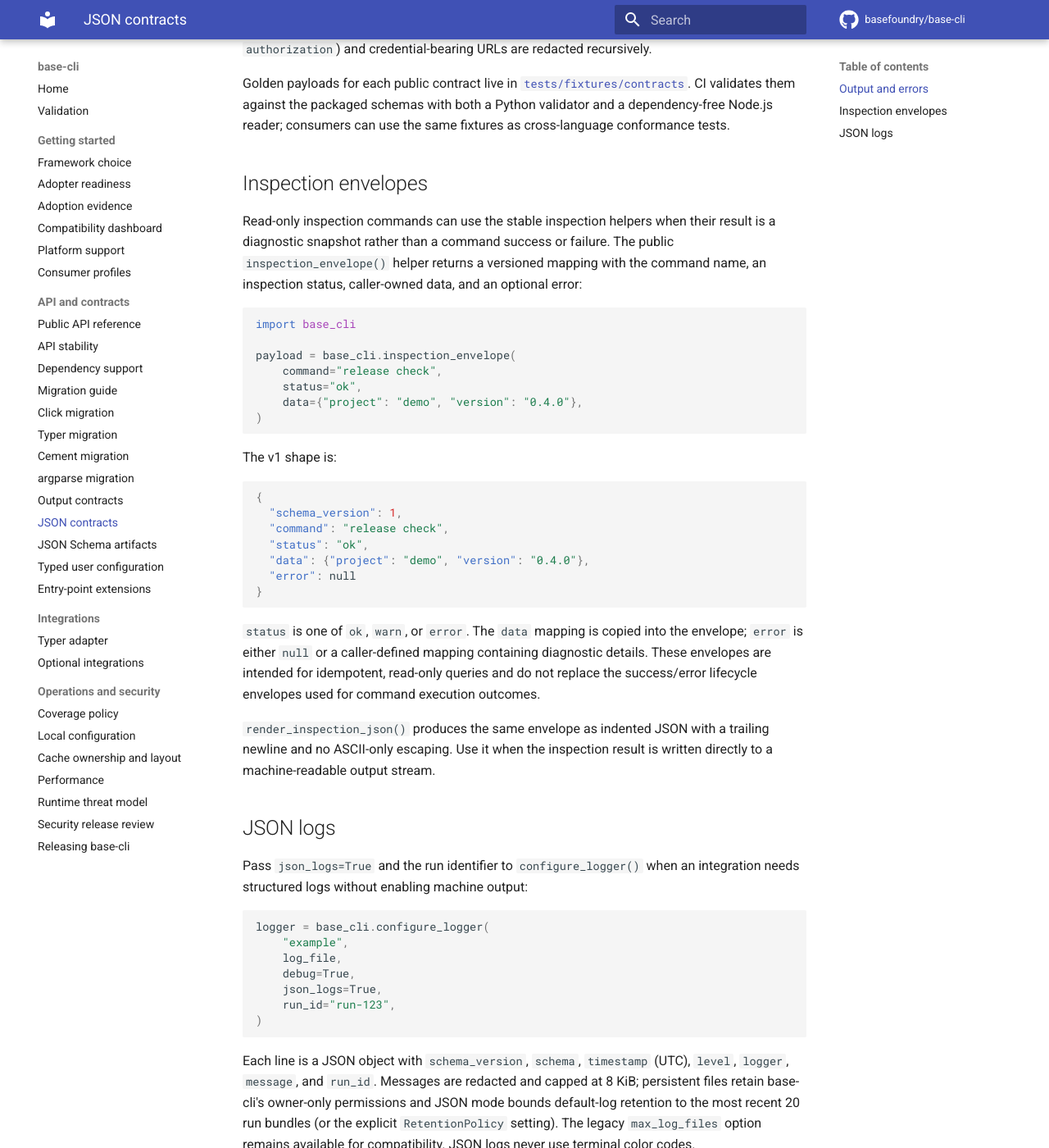
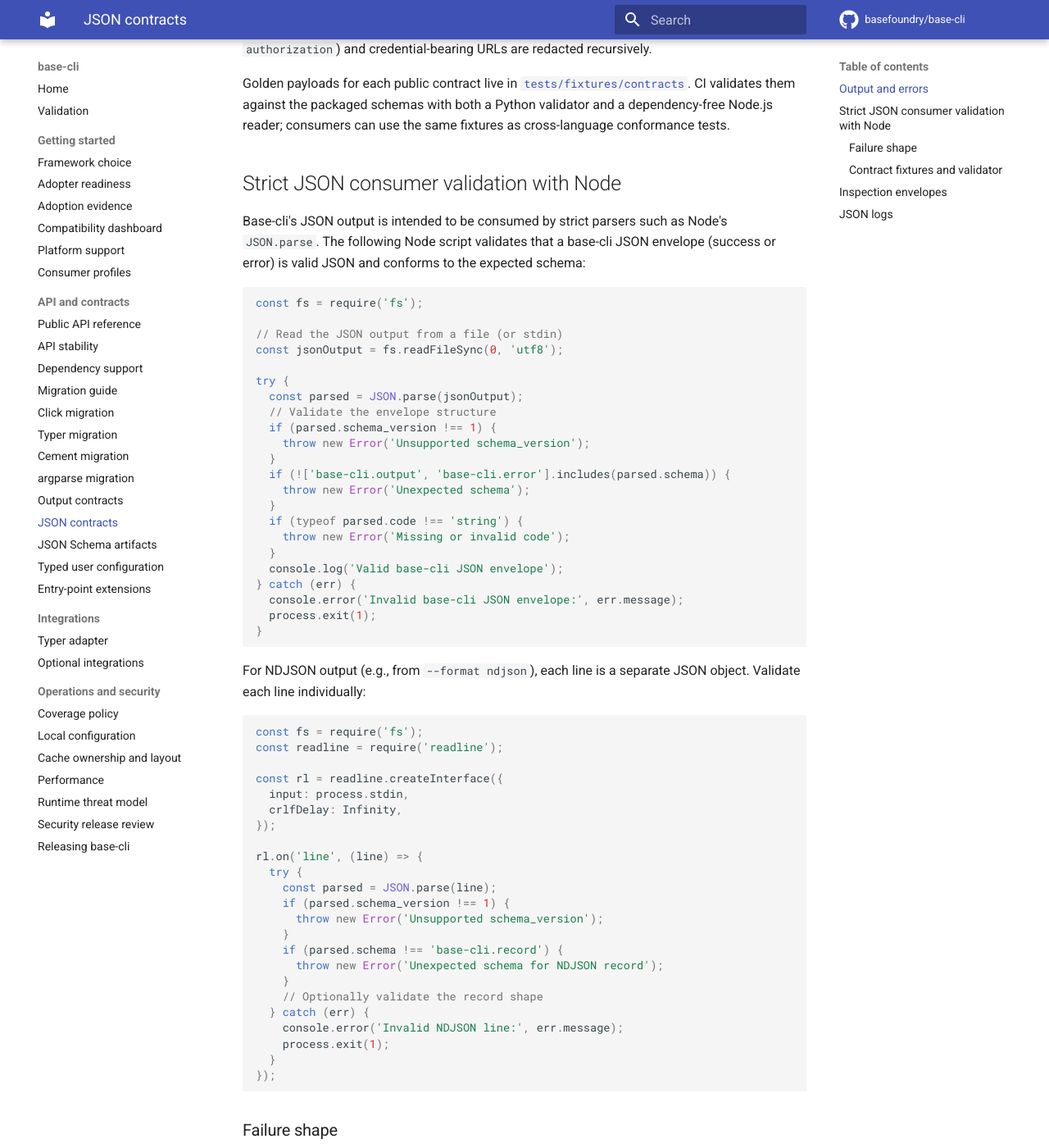
Before and after one commit to basefoundry/base-cli, an MkDocs documentation site: the page built from docs/json-contracts.md, in a window 1280 px wide and 1400 px high, scrolled down 1475 px. Shown: the whole window at 82% size. Built offline with MkDocs 1.6.1 and Material for MkDocs 9.7.7, drawn with Linux system fonts in a browser that asks for light colours; comment, search, counter and statistics services are not loaded; some of the changed text lies outside the part shown.

Commit message:
docs: document strict JSON consumer validation with Node (#345)

````diff
--- a/docs/json-contracts.md
+++ b/docs/json-contracts.md
@@ -74,6 +74,98 @@ CI validates them against the packaged schemas with both a Python validator and
 a dependency-free Node.js reader; consumers can use the same fixtures as
 cross-language conformance tests.
 
+
+## Strict JSON consumer validation with Node
+
+Base-cli's JSON output is intended to be consumed by strict parsers such as Node's `JSON.parse`.
+The following Node script validates that a base-cli JSON envelope (success or error) is valid JSON and conforms to the expected schema:
+
+```javascript
+const fs = require('fs');
+
+// Read the JSON output from a file (or stdin)
+const jsonOutput = fs.readFileSync(0, 'utf8');
+
+try {
+  const parsed = JSON.parse(jsonOutput);
+  // Validate the envelope structure
+  if (parsed.schema_version !== 1) {
+    throw new Error('Unsupported schema_version');
+  }
+  if (!['base-cli.output', 'base-cli.error'].includes(parsed.schema)) {
+    throw new Error('Unexpected schema');
+  }
+  if (typeof parsed.code !== 'string') {
+    throw new Error('Missing or invalid code');
+  }
+  console.log('Valid base-cli JSON envelope');
+} catch (err) {
+  console.error('Invalid base-cli JSON envelope:', err.message);
+  process.exit(1);
+}
+```
+
+For NDJSON output (e.g., from `--format ndjson`), each line is a separate JSON object.
+Validate each line individually:
+
+```javascript
+const fs = require('fs');
+const readline = require('readline');
+
+const rl = readline.createInterface({
+  input: process.stdin,
+  crlfDelay: Infinity,
+});
+
+rl.on('line', (line) => {
+  try {
+    const parsed = JSON.parse(line);
+    if (parsed.schema_version !== 1) {
+      throw new Error('Unsupported schema_version');
+    }
+    if (parsed.schema !== 'base-cli.record') {
+      throw new Error('Unexpected schema for NDJSON record');
+    }
+    // Optionally validate the record shape
+  } catch (err) {
+    console.error('Invalid NDJSON line:', err.message);
+    process.exit(1);
+  }
+});
+```
+
+### Failure shape
+
+When base-cli emits an error envelope (e.g., due to invalid usage or an internal error), the JSON will have:
+- `schema: "base-cli.error"`
+- `type: "error"`
+- `code`: a string indicating the error type (e.g., `usage_error`, `unexpected_error`)
+- `details`: an object containing `exit_code` and the captured stdout (if any)
+
+Example error envelope for a missing required argument:
+
+```json
+{
+  "schema_version": 1,
+  "schema": "base-cli.error",
+  "code": "usage_error",
+  "type": "error",
+  "message": "Missing argument 'NAME'...",
+  "details": {
+    "exit_code": 2,
+    "stdout": ""
+  },
+  "run_id": null
+}
+```
+
+### Contract fixtures and validator
+
+Golden payloads for each public contract live in
+[`tests/fixtures/contracts`](https://github.com/basefoundry/base-cli/tree/main/tests/fixtures/contracts).
+The CI validates them against the packaged schemas with both a Python validator and a dependency-free Node.js reader.
+Consumers can use the same fixtures as cross-language conformance tests.
+
 ## Inspection envelopes
 
 Read-only inspection commands can use the stable inspection helpers when their
````
